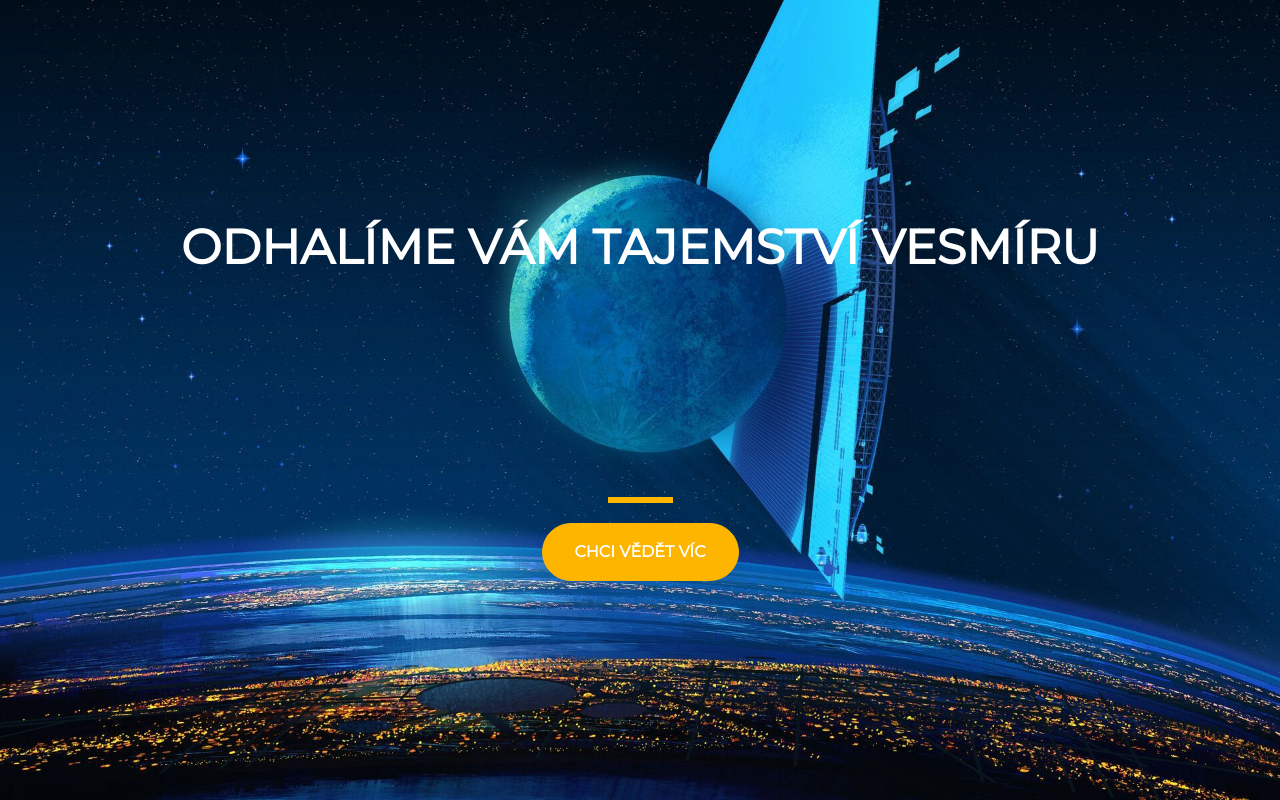
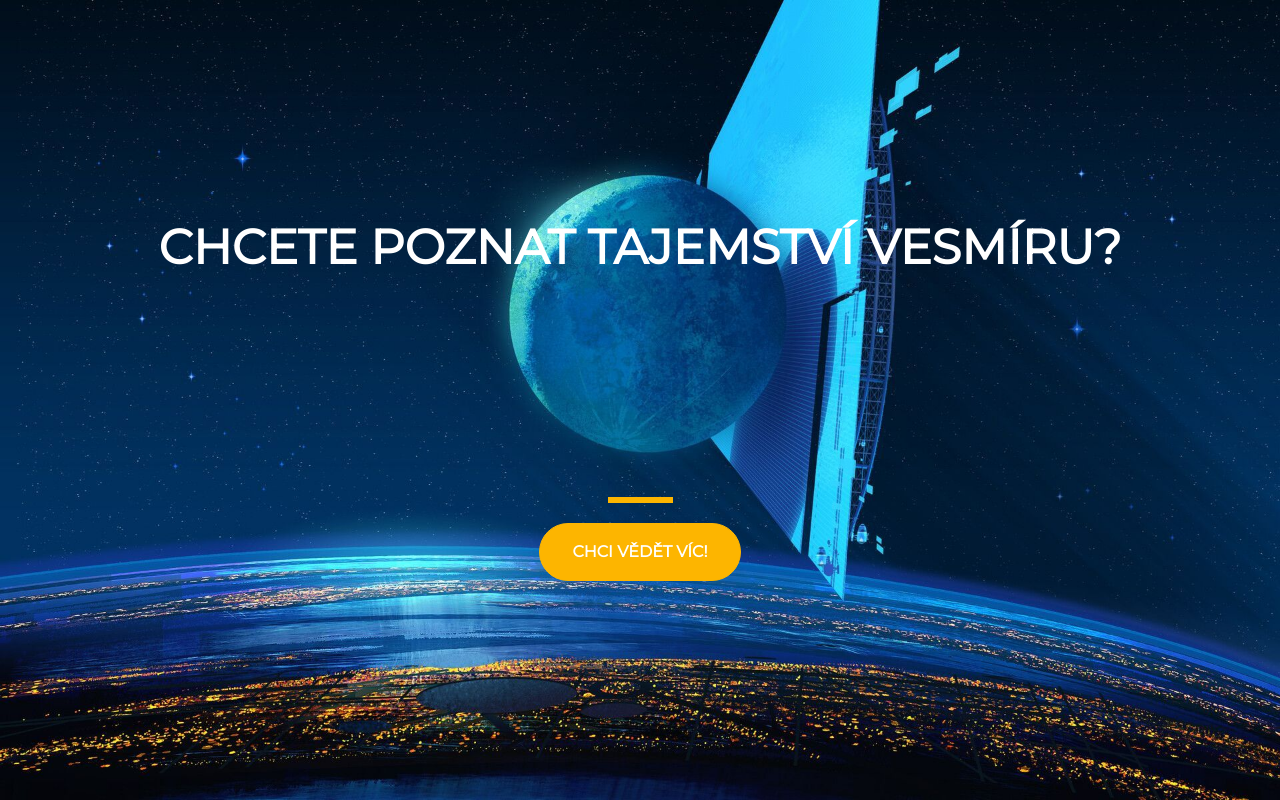
Before and after one commit to TedGrym/TedGrym.github.io, a plain HTML site: page index.html in a window 1280 px wide. Drawn offline with nearby package versions, Linux system fonts and the light colour scheme.

Commit message:
Update index.html

```diff
--- a/index.html
+++ b/index.html
@@ -1,7 +1,7 @@
 <!DOCTYPE html>
 <html>
   <head>
-    <title>STARTUP</title>
+    <title>EPIC WEBSITE</title>
      <!-- Required meta tags -->
     <meta charset="utf-8">
     <meta name="viewport" content="width=device-width, initial-scale=1">
@@ -19,13 +19,13 @@
     <div class="container d-flex align-items-center h-100">
       <div class="row">
         <header class="text-center col-12">
-          <h1 class="text-uppercase"><strong>Odhalíme vám tajemství vesmíru</strong></h1>
+          <h1 class="text-uppercase"><strong>Chcete poznat tajemství vesmíru?</strong></h1>
         </header>
         <div class="buffer col-12"></div>
         <section class="text-center col-12">
           <hr>
           <a href="https://mailchi.mp/0dd4b0d405e7/epicwebsite">
-            <button class="btn btn-primary btn-xl">Chci vědět víc</button>
+            <button class="btn btn-primary btn-xl">Chci vědět víc!</button>
           </a>
         </section>
       </div>
```
